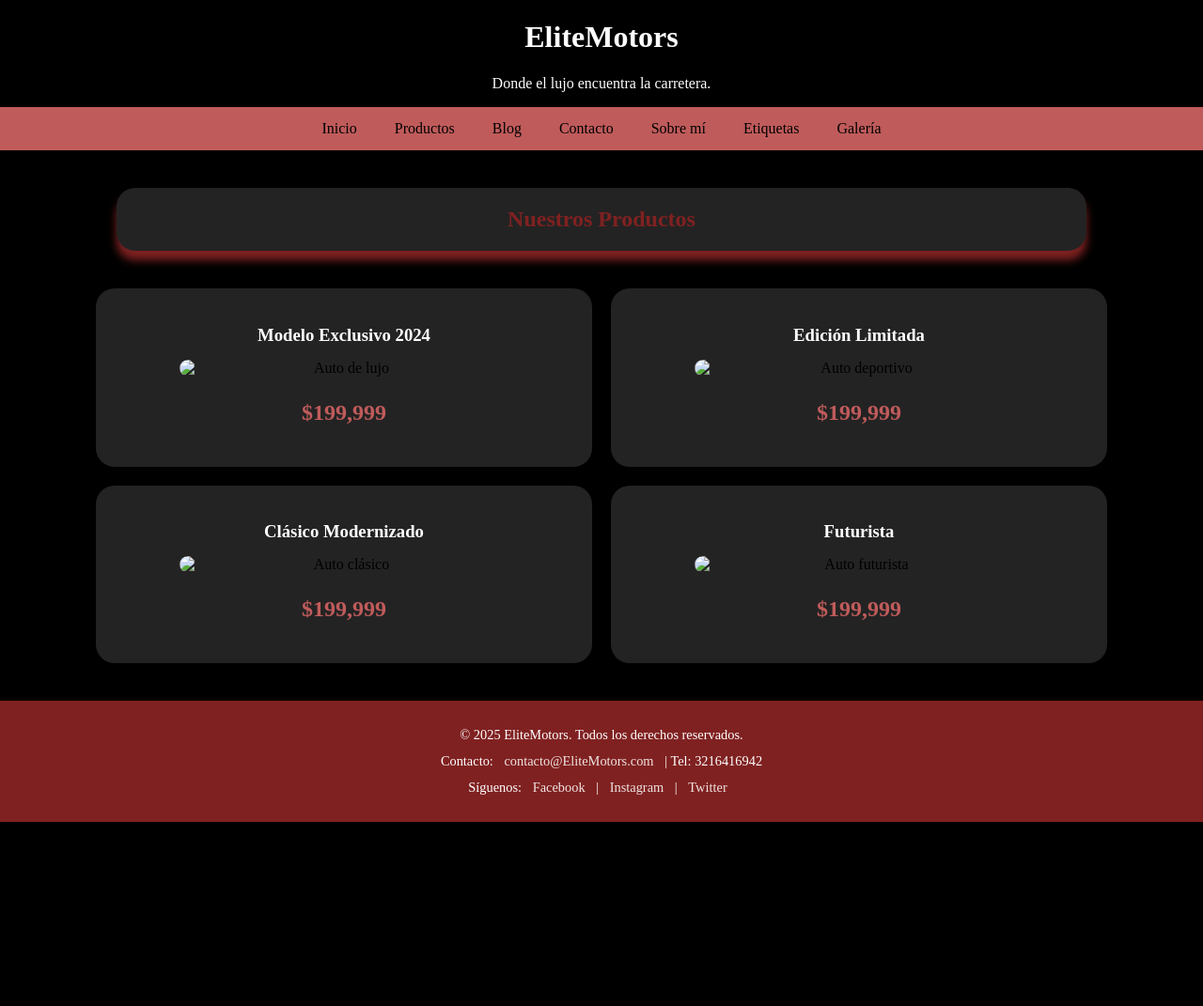
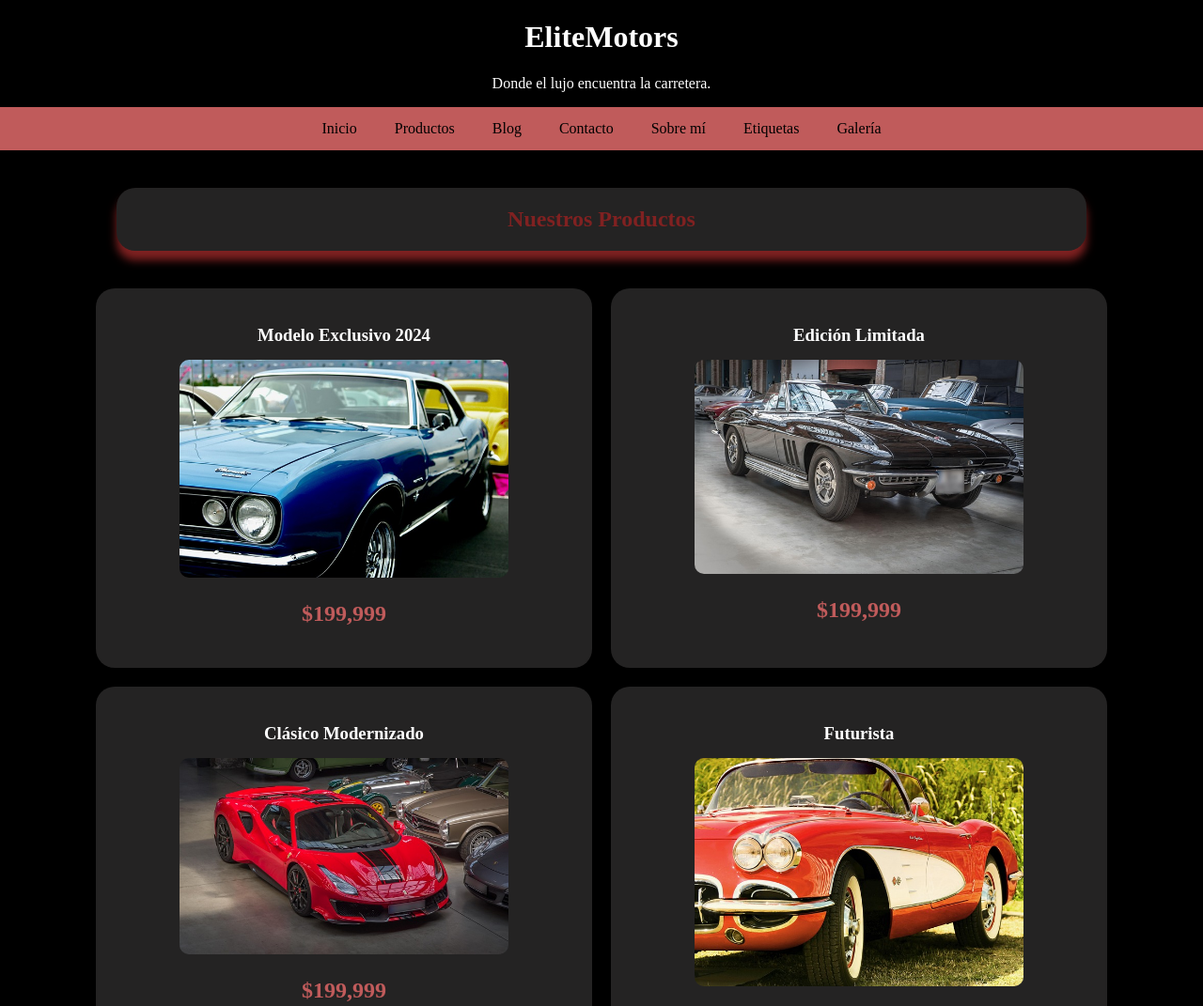
Before and after one commit to Jrestrepo18/Sitio_Web, a plain HTML site: page html/productos.html in a window 1280 px wide. Shown: the top 1071 px of the page at 94% size. Before the commit the page ends 875 px from the top, so only its background shows below. Drawn offline with Linux system fonts and the light colour scheme; the site is published under a folder, as on GitHub Pages, so addresses that start at the root find nothing.

Commit message:
add changes

```diff
--- a/html/productos.html
+++ b/html/productos.html
@@ -31,14 +31,14 @@
                 <td>
                     <article>
                         <h3>Modelo Exclusivo 2024</h3>
-                        <img src="/imagenes/carro 1.jpg" alt="Auto de lujo" width="350">
+                        <img src="../imagenes/carro 1.jpg" alt="Auto de lujo" width="350">
                         <p class="precio">$199,999</p>
                     </article>
                 </td>
                 <td>
                     <article>
                         <h3>Edición Limitada</h3>
-                        <img src="/imagenes/carro 2.jpg" alt="Auto deportivo" width="350">
+                        <img src="../imagenes/carro 2.jpg" alt="Auto deportivo" width="350">
                         <p class="precio">$199,999</p>
                     </article>
                 </td>
@@ -47,14 +47,14 @@
                 <td>
                     <article>
                         <h3>Clásico Modernizado</h3>
-                        <img src="/imagenes/carro 3.jpg" alt="Auto clásico" width="350">
+                        <img src="../imagenes/carro 3.jpg" alt="Auto clásico" width="350">
                         <p class="precio">$199,999</p>
                     </article>
                 </td>
                 <td>
                     <article>
                         <h3>Futurista</h3>
-                        <img src="/imagenes/carro 4.jpg" alt="Auto futurista" width="350">
+                        <img src="../imagenes/carro 4.jpg" alt="Auto futurista" width="350">
                         <p class="precio">$199,999</p>
                     </article>
                 </td>
```
